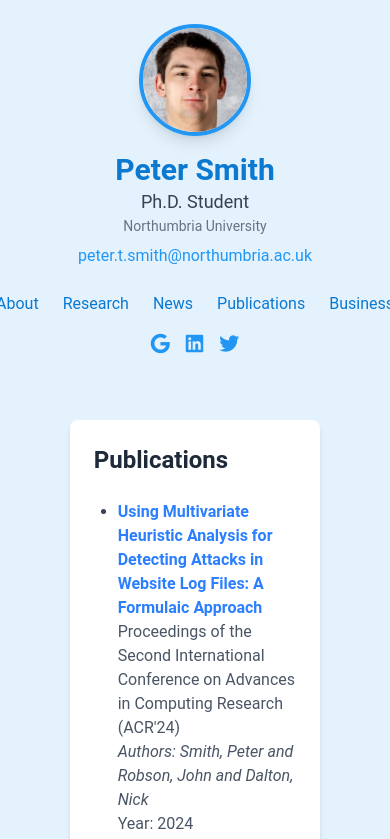
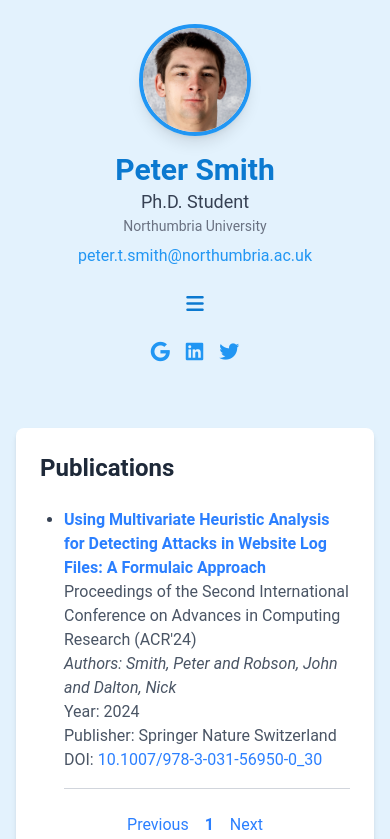
Before and after one commit to PeterTSmith1997/About-peter, a React (Vite) app: page /publications in a window 390 px wide. Shown: the top 839 px of the page. Built offline with nearby package versions, Linux system fonts and the light colour scheme.

Commit message:
fix mobile

```diff
--- a/src/components/About.jsx
+++ b/src/components/About.jsx
@@ -1,6 +1,6 @@
 const About = () => {
   return (
-    <section className="w-[70%] mx-auto p-6 bg-white shadow-md rounded-lg mt-4">
+    <section className="w-full sm:w-[70%] mx-auto p-6 bg-white shadow-md rounded-lg mt-4">
       <h2 className="text-2xl font-semibold text-gray-800 mb-6">About Me</h2>
       <p className="text-gray-700">
         I am currently pursuing a PhD in computer science, with my research
--- a/src/components/Header.jsx
+++ b/src/components/Header.jsx
@@ -1,7 +1,13 @@
-import React from "react";
+import React, { useState } from "react";
 import { Link } from "react-router-dom";
 
 const Header = () => {
+  const [isMenuOpen, setIsMenuOpen] = useState(false);
+
+  const toggleMenu = () => {
+    setIsMenuOpen(!isMenuOpen);
+  };
+
   return (
     <header className="flex flex-col items-center text-center p-6 bg-primary-light shadow-md">
       {/* Profile Image */}
@@ -25,9 +31,18 @@ const Header = () => {
         peter.t.smith@northumbria.ac.uk
       </a>
 
+      {/* Hamburger Menu for Mobile */}
+      <button
+        className="lg:hidden mt-4 p-2 text-primary-dark"
+        onClick={toggleMenu}
+        aria-label="Toggle Navigation"
+      >
+        <i className={`fas ${isMenuOpen ? 'fa-times' : 'fa-bars'} fa-lg`} />
+      </button>
+
       {/* Navigation Links */}
-      <nav className="mt-6">
-        <ul className="flex space-x-6">
+      <nav className={`mt-6 ${isMenuOpen ? 'block' : 'hidden'} lg:block`}>
+        <ul className="flex flex-col lg:flex-row space-y-4 lg:space-y-0 lg:space-x-6">
           <li>
             <Link
               to="/"
--- a/src/components/News.jsx
+++ b/src/components/News.jsx
@@ -14,7 +14,7 @@ const News = () => {
   const visibleItems = showAll ? newsItems : newsItems.slice(0, 20);
 
   return (
-    <section className="w-[70%] mx-auto p-6 bg-white shadow-md rounded-lg mt-4">
+    <section className="w-full sm:w-[70%] w-[70%] mx-auto p-6 bg-white shadow-md rounded-lg mt-4">
       <h2 className="text-2xl font-semibold text-gray-800 mb-6">Latest News</h2>
       <ul className="space-y-4 text-gray-700">
         {visibleItems.length === 0 ? (
--- a/src/components/Publications.jsx
+++ b/src/components/Publications.jsx
@@ -25,7 +25,7 @@ const Publications = () => {
   const currentItems = publications.slice(offset, offset + itemsPerPage);
 
   return (
-    <section className="w-[70%] mx-auto p-6 bg-white shadow-md rounded-lg mt-4">
+    <section className="w-full sm:w-[70%] mx-auto p-6 bg-white shadow-md rounded-lg mt-4">
       <h2 className="text-2xl font-semibold text-gray-800 mb-6">Publications</h2>
       {publications.length === 0 ? (
         <p className="text-gray-600">No publications found.</p>
--- a/src/components/Research.jsx
+++ b/src/components/Research.jsx
@@ -15,7 +15,7 @@ const ResearchInterests = () => {
   }, []);
 
   return (
-    <section className="w-[70%] mx-auto p-6 bg-white shadow-md rounded-lg mt-4">
+    <section className="w-full sm:w-[70%] mx-auto p-6 bg-white shadow-md rounded-lg mt-4">
       <h2 className="text-2xl font-semibold text-gray-800 mb-6">Research Interests</h2>
       <div className="space-y-4">
         {Object.keys(interests).length === 0 ? (
--- a/src/components/business.jsx
+++ b/src/components/business.jsx
@@ -1,6 +1,6 @@
 const Business = () => {
   return (
-    <section className="w-[70%] mx-auto p-6 bg-white shadow-md rounded-lg mt-4">
+    <section className="w-full sm:w-[70%] mx-auto p-6 bg-white shadow-md rounded-lg mt-4">
       <h2 className="text-2xl font-semibold text-gray-800 mb-6">My Businesess</h2>
       <div className="mb-8">
         <h3 className="text-xl font-semibold text-blue-600 hover:underline">
```
